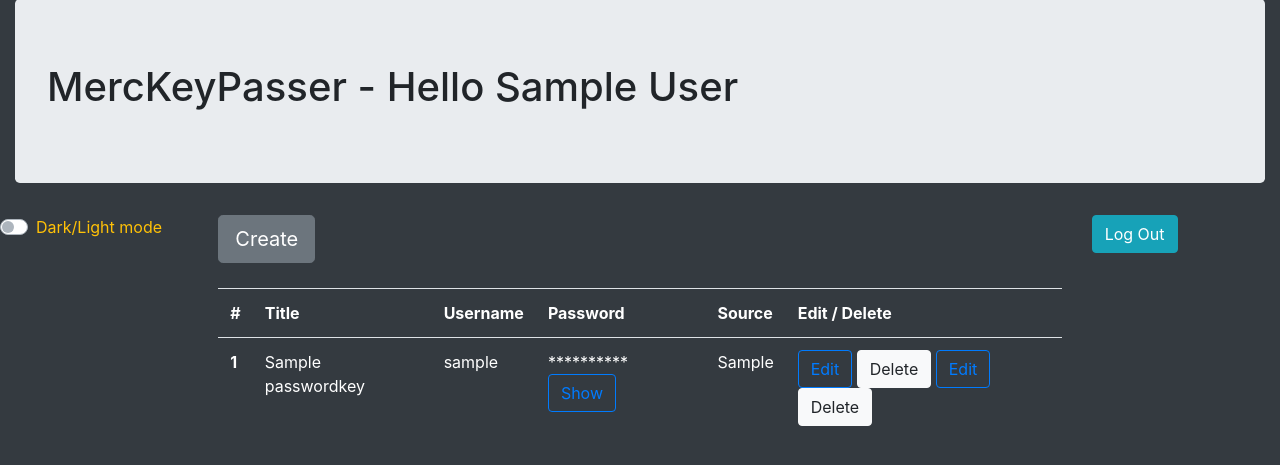
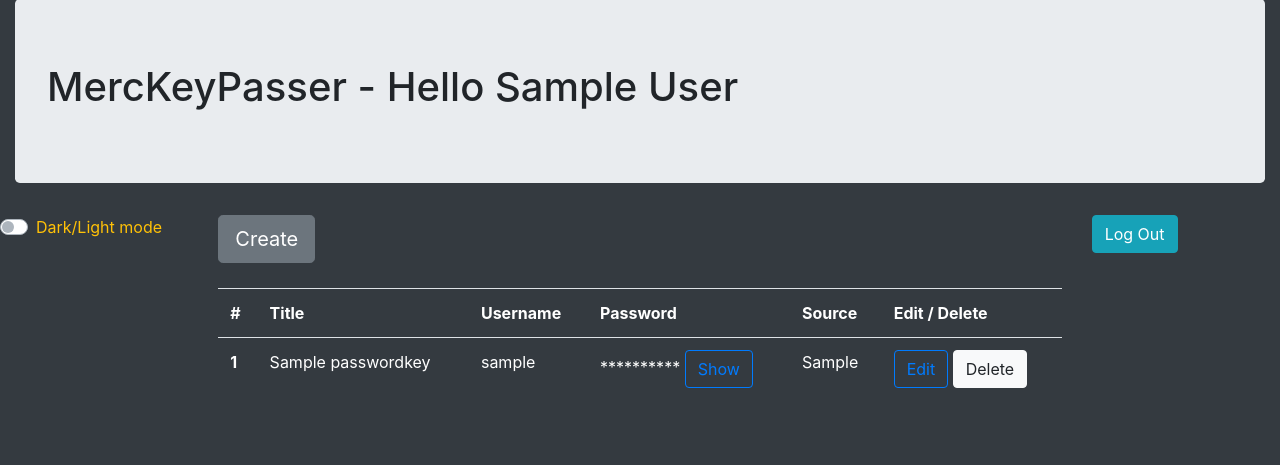
Before and after one commit to AndreasHaagh/MercKeyPasser, a PHP site: page /MainPageStructure.php in a window 1280 px wide. Shown: the part 25-490 px from the top of the page. Run offline with PHP 8.4, Linux system fonts and the light colour scheme; the visitor is signed in with stand-in values (Sample User, id 1); tables that the repository leaves empty hold one stand-in row (values such as "Sample post"); some libraries are stand-ins or nearby versions.

Commit message:
hot fix2

```diff
--- a/MainPageStructure.php
+++ b/MainPageStructure.php
@@ -114,8 +114,6 @@
                     <td>'.$item["Source"].'</td>
                     <td>
                       <button type="button" class="btn btn-dark btn-outline-primary edit_data" name="edit" value = "Edit" id="'. $item["Id"] .'">Edit</button>
-                      <button type="button" class="btn btn-light">Delete</button>
-                      <button type="button" class="btn btn-dark btn-outline-primary">Edit</button>
                       <button type="button" class="btn btn-light delete-btn" value="'. $item["Id"] .'">Delete</button>
                     </td>
                   </tr>';
```
